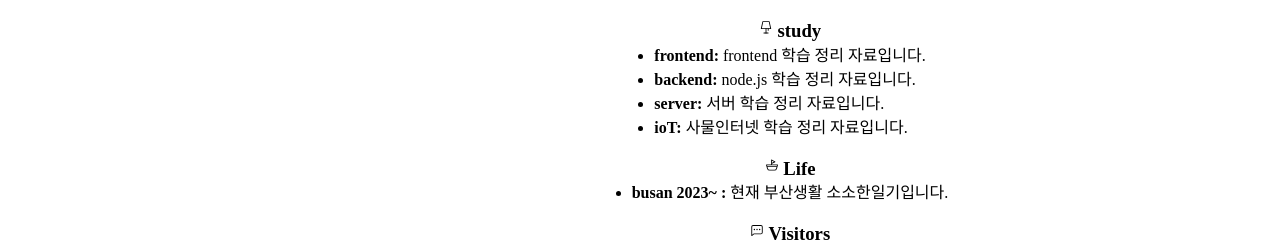
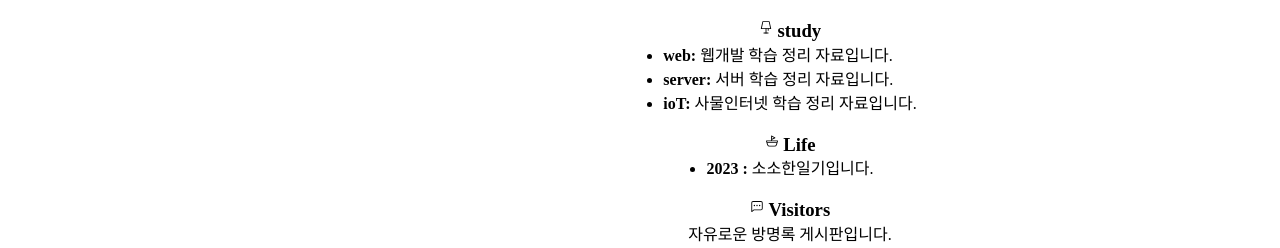
Before and after one commit to wdevelope/myblog_vue.js, a Vue app: page / in a window 1280 px wide. Shown: the part 177-425 px from the top of the page. Built offline with nearby package versions, Linux system fonts and the light colour scheme; no server answers.

Commit message:
chore: home 글수정

```diff
--- a/src/components/views/PageHome.vue
+++ b/src/components/views/PageHome.vue
@@ -11,8 +11,7 @@
       <el-icon><ReadingLamp />&nbsp;</el-icon>study
     </h3>
     <ul>
-      <li><strong>frontend:</strong> frontend 학습 정리 자료입니다.</li>
-      <li><strong>backend:</strong> node.js 학습 정리 자료입니다.</li>
+      <li><strong>web:</strong> 웹개발 학습 정리 자료입니다.</li>
       <li><strong>server:</strong> 서버 학습 정리 자료입니다.</li>
       <li><strong>ioT:</strong> 사물인터넷 학습 정리 자료입니다.</li>
     </ul>
@@ -21,7 +20,7 @@
       <el-icon><Ship />&nbsp;</el-icon>Life
     </h3>
     <ul>
-      <li><strong>busan 2023~ :</strong> 현재 부산생활 소소한일기입니다.</li>
+      <li><strong>2023 :</strong> 소소한일기입니다.</li>
     </ul>
     <br />
     <h3>
--- a/vue.config.js
+++ b/vue.config.js
@@ -3,7 +3,7 @@ const path = require('path');
 
 module.exports = defineConfig({
   transpileDependencies: true,
-  outputDir: path.resolve('./dist'),
+  outputDir: path.resolve('../backend/src/dist/public'),
   publicPath: '/',
   devServer: {
     proxy: {
```
